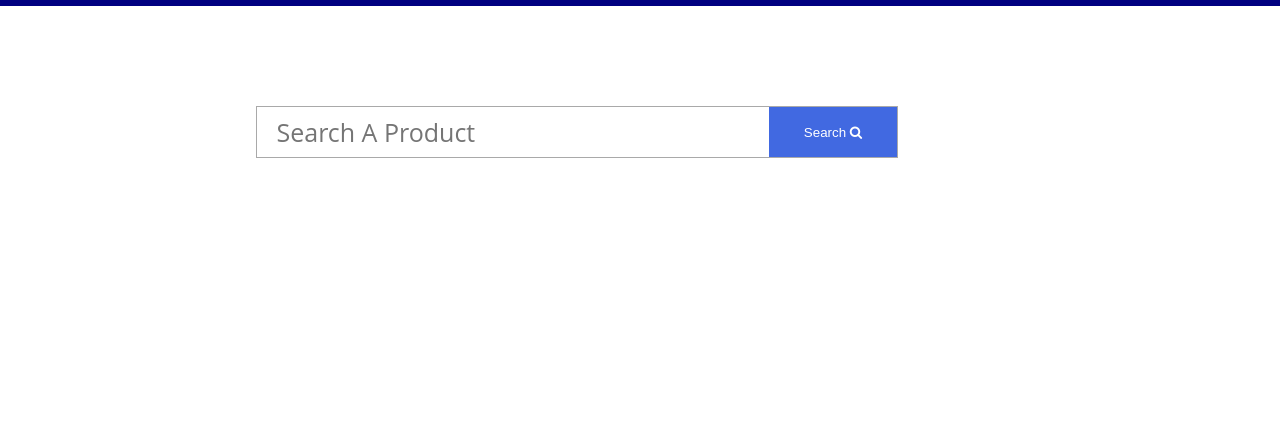
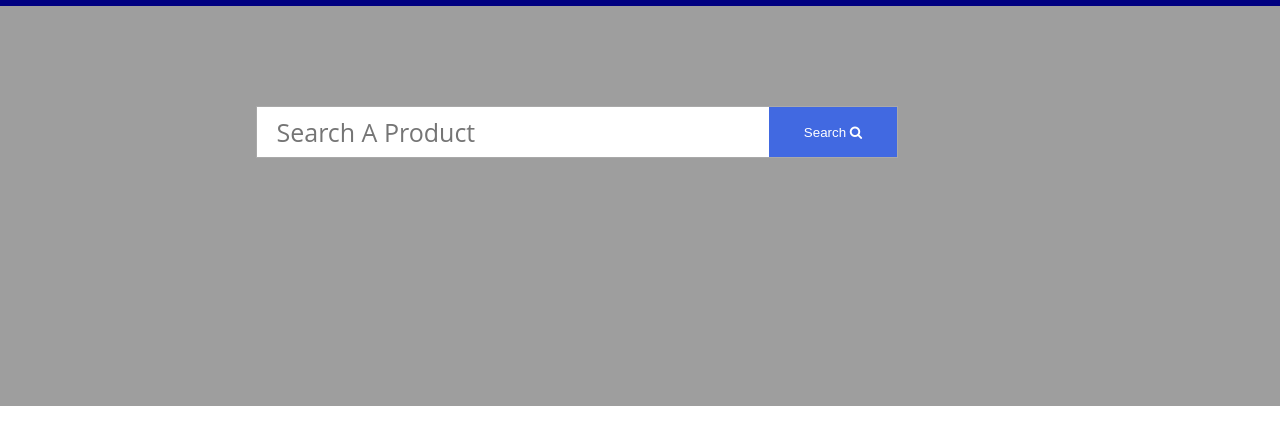
Before and after one commit to jainam2718/B2BE-Commerce, a plain HTML site: page index.html in a window 1280 px wide. Shown: the part 64-508 px from the top of the page. Drawn offline with Linux system fonts and the light colour scheme; the site is published under a folder, as on GitHub Pages, so addresses that start at the root find nothing.

Commit message:
Update styles.css

```diff
--- a/styles.css
+++ b/styles.css
@@ -73,7 +73,7 @@ html {
   width: 100%;
   height: 400px;
   overflow: hidden;
-  background: url(/images/behind_search_bar.jpg);
+  background: url(images/behind_search_bar.jpg);
   background-repeat: no-repeat;
   background-size: 100% 100%;
 }
```
